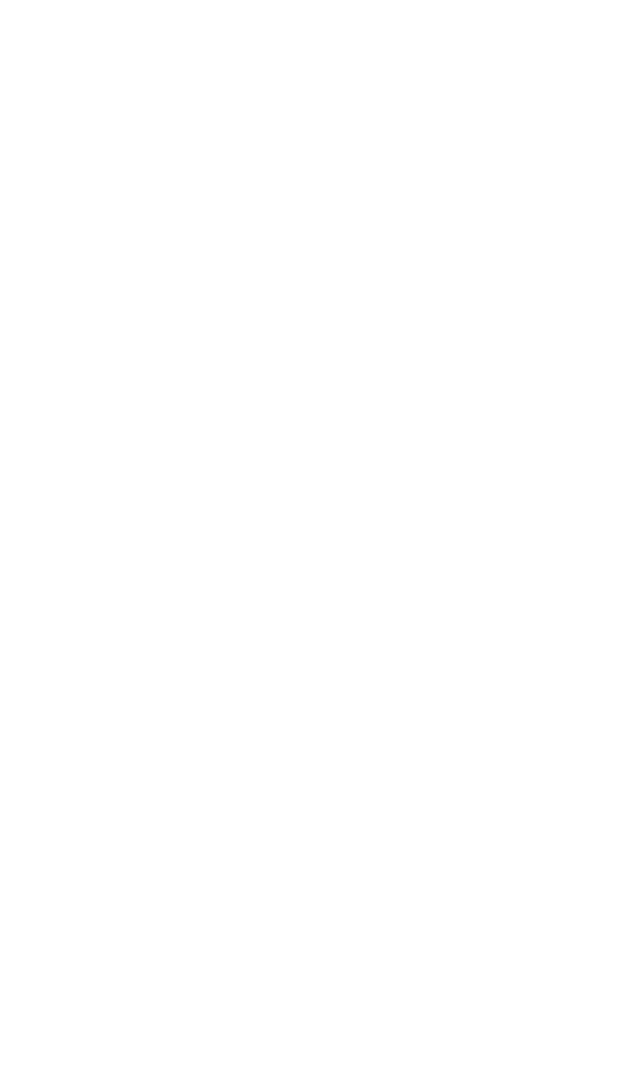
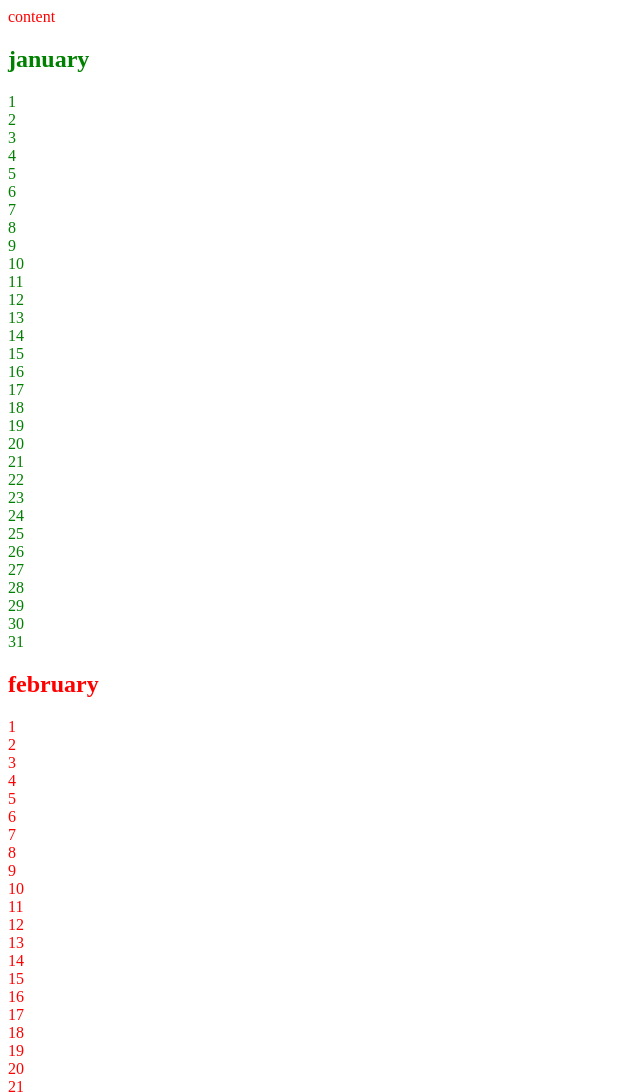
Before and after one commit to joobadam/week-5practice, a plain HTML site: page frontend/index.html in a window 1280 px wide. Shown: the top 1092 px of the page, without its empty margins (0-640 px from the left). Before the commit the page ends 800 px from the top, so only its background shows below. Drawn offline with Linux system fonts and the light colour scheme.

Commit message:
add calandar

```diff
--- a/frontend/index.html
+++ b/frontend/index.html
@@ -4,9 +4,13 @@
 	<meta charset="UTF-8">
 	<meta http-equiv="X-UA-Compatible" content="IE=edge">
 	<meta name="viewport" content="width=device-width, initial-scale=1.0">
+	<script src="./script.js" defer></script>
+	<link rel="stylesheet" href="style.css">
 	<title>This is FRONTEND</title>
 </head>
 <body>
-	<div id="root"></div>
+	<div id="root">
+		content
+	</div>
 </body>
 </html>
--- /dev/null
+++ b/frontend/script.js
@@ -0,0 +1,24 @@
+
+const monthComponent = function(nth, name,days){
+    let daysHtml = "";
+
+    for (let i= 1 ; i <= days; i++){
+        daysHtml+= dayComponant(i)
+    }
+    return `
+      <div id="${nth} " class="${name} ">
+      <h2>${name} </h2>
+      ${daysHtml}
+      </div>
+    `
+}
+
+const dayComponant = function(dayCount) {
+    return `
+    <div class="day">${dayCount} </div>  `
+}
+
+
+const rootElement = document.querySelector('#root')
+rootElement.insertAdjacentHTML('beforeend',monthComponent(1, "january", 31));
+rootElement.insertAdjacentHTML('beforeend',monthComponent(2, "february", 28))
--- /dev/null
+++ b/frontend/style.scss
@@ -0,0 +1,16 @@
+
+
+
+#root {
+    color: red;
+
+
+    .january{
+        color: green;
+        }
+
+        .day{
+            color: grey;
+                }
+    }
+}
```
Also changed, not shown: frontend/style.css (added), 1 other file.
